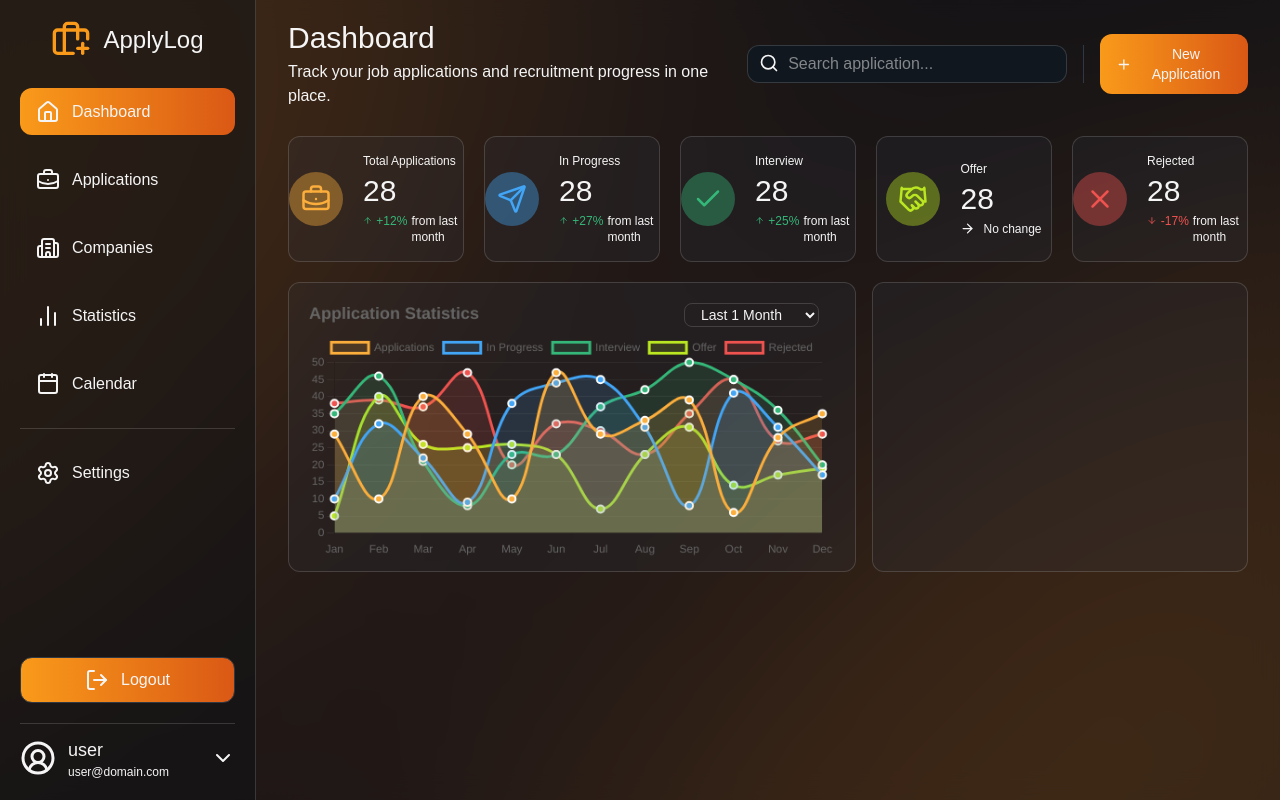
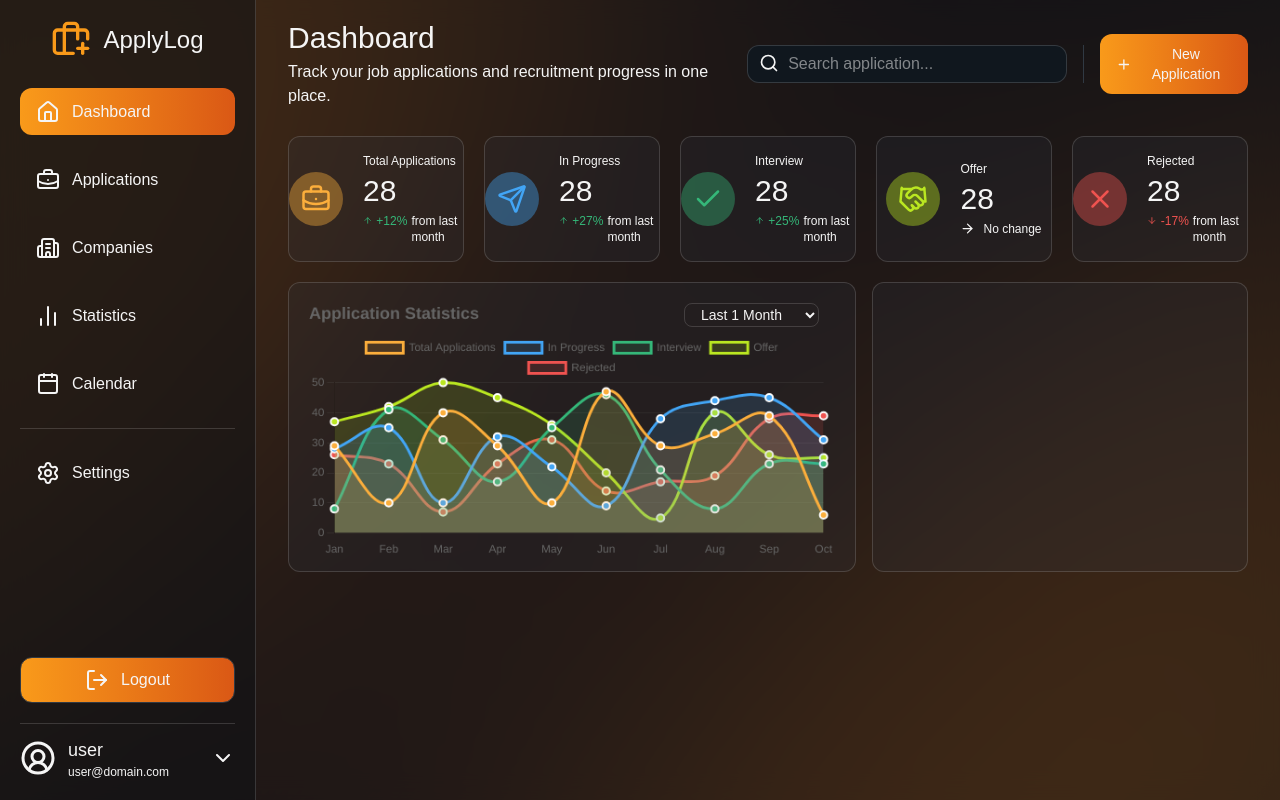
Before and after one commit to MRaihanZ/applylog, a Next.js app in the folder applylog-frontend/: page / in a window 1280 px wide. Built offline with nearby package versions, Linux system fonts and the light colour scheme.

Commit message:
feat: add random data and dataProps for line chart component, remove unwanted labels array index

```diff
--- a/applylog-frontend/app/(dashboard)/_components/dashboardLineChart.tsx
+++ b/applylog-frontend/app/(dashboard)/_components/dashboardLineChart.tsx
@@ -42,90 +42,6 @@ const labels = [
 	"Nov",
 	"Dec",
 ];
-
-// Generate random application data
-const generateRandomData = (min: number, max: number) =>
-	Array.from(
-		{ length: 12 },
-		() => Math.floor(Math.random() * (max - min + 1)) + min,
-	);
-
-//* this data generated by GPT and edited by MRaihanZ
-const data: ChartData<"line"> = {
-	labels,
-	datasets: [
-		{
-			label: "Applications",
-			data: generateRandomData(5, 50),
-			borderColor: "#fbae3c",
-			backgroundColor: "rgba(251, 174, 60, 0.15)",
-			borderWidth: 3,
-			fill: true,
-			tension: 0.4,
-			pointRadius: 4,
-			pointHoverRadius: 7,
-			pointBackgroundColor: "#FBAE3C",
-			pointBorderColor: "#ffffff",
-			pointBorderWidth: 2,
-		},
-		{
-			label: "In Progress",
-			data: generateRandomData(5, 50),
-			borderColor: "#42a5f5",
-			backgroundColor: "rgba(66, 165, 245, 0.15)",
-			borderWidth: 3,
-			fill: true,
-			tension: 0.4,
-			pointRadius: 4,
-			pointHoverRadius: 7,
-			pointBackgroundColor: "#42a5f5",
-			pointBorderColor: "#ffffff",
-			pointBorderWidth: 2,
-		},
-		{
-			label: "Interview",
-			data: generateRandomData(5, 50),
-			borderColor: "#35b779",
-			backgroundColor: "rgba(53, 183, 121, 0.15)",
-			borderWidth: 3,
-			fill: true,
-			tension: 0.4,
-			pointRadius: 4,
-			pointHoverRadius: 7,
-			pointBackgroundColor: "#35b779",
-			pointBorderColor: "#ffffff",
-			pointBorderWidth: 2,
-		},
-		{
-			label: "Offer",
-			data: generateRandomData(5, 50),
-			borderColor: "#bae721",
-			backgroundColor: "rgba(186, 231, 33, 0.15)",
-			borderWidth: 3,
-			fill: true,
-			tension: 0.4,
-			pointRadius: 4,
-			pointHoverRadius: 7,
-			pointBackgroundColor: "#bae721",
-			pointBorderColor: "#ffffff",
-			pointBorderWidth: 2,
-		},
-		{
-			label: "Rejected",
-			data: generateRandomData(5, 50),
-			borderColor: "#ef5350",
-			backgroundColor: "rgba(239, 83, 80, 0.15)",
-			borderWidth: 3,
-			fill: true,
-			tension: 0.4,
-			pointRadius: 4,
-			pointHoverRadius: 7,
-			pointBackgroundColor: "#ef5350",
-			pointBorderColor: "#ffffff",
-			pointBorderWidth: 2,
-		},
-	],
-};
 
 //* this option generated by GPT
 const options: ChartOptions<"line"> = {
@@ -181,8 +97,98 @@ const options: ChartOptions<"line"> = {
 	},
 };
 
-export default function DashboardLineChart() {
+interface Props {
+	dataProps: {
+		TotalApplications: number[];
+		InProgress: number[];
+		Interview: number[];
+		Offer: number[];
+		Rejected: number[];
+	};
+}
+
+export default function DashboardLineChart({ dataProps }: Props) {
 	const dateOptionClassName = "bg-(--custom-border)";
+
+	// remove unwanted labels array index
+	labels.splice(dataProps.TotalApplications.length, 11);
+
+	//* this data generated by GPT and edited by MRaihanZ
+	const data: ChartData<"line"> = {
+		labels,
+		datasets: [
+			{
+				label: "Total Applications",
+				data: dataProps.TotalApplications,
+				borderColor: "#fbae3c",
+				backgroundColor: "rgba(251, 174, 60, 0.15)",
+				borderWidth: 3,
+				fill: true,
+				tension: 0.4,
+				pointRadius: 4,
+				pointHoverRadius: 7,
+				pointBackgroundColor: "#FBAE3C",
+				pointBorderColor: "#ffffff",
+				pointBorderWidth: 2,
+			},
+			{
+				label: "In Progress",
+				data: dataProps.InProgress,
+				borderColor: "#42a5f5",
+				backgroundColor: "rgba(66, 165, 245, 0.15)",
+				borderWidth: 3,
+				fill: true,
+				tension: 0.4,
+				pointRadius: 4,
+				pointHoverRadius: 7,
+				pointBackgroundColor: "#42a5f5",
+				pointBorderColor: "#ffffff",
+				pointBorderWidth: 2,
+			},
+			{
+				label: "Interview",
+				data: dataProps.Interview,
+				borderColor: "#35b779",
+				backgroundColor: "rgba(53, 183, 121, 0.15)",
+				borderWidth: 3,
+				fill: true,
+				tension: 0.4,
+				pointRadius: 4,
+				pointHoverRadius: 7,
+				pointBackgroundColor: "#35b779",
+				pointBorderColor: "#ffffff",
+				pointBorderWidth: 2,
+			},
+			{
+				label: "Offer",
+				data: dataProps.Offer,
+				borderColor: "#bae721",
+				backgroundColor: "rgba(186, 231, 33, 0.15)",
+				borderWidth: 3,
+				fill: true,
+				tension: 0.4,
+				pointRadius: 4,
+				pointHoverRadius: 7,
+				pointBackgroundColor: "#bae721",
+				pointBorderColor: "#ffffff",
+				pointBorderWidth: 2,
+			},
+			{
+				label: "Rejected",
+				data: dataProps.Rejected,
+				borderColor: "#ef5350",
+				backgroundColor: "rgba(239, 83, 80, 0.15)",
+				borderWidth: 3,
+				fill: true,
+				tension: 0.4,
+				pointRadius: 4,
+				pointHoverRadius: 7,
+				pointBackgroundColor: "#ef5350",
+				pointBorderColor: "#ffffff",
+				pointBorderWidth: 2,
+			},
+		],
+	};
 	return (
 		<div className="relative h-72 w-full">
 			<select
--- a/applylog-frontend/app/(dashboard)/page.tsx
+++ b/applylog-frontend/app/(dashboard)/page.tsx
@@ -9,7 +9,21 @@ export const metadata: Metadata = {
 	description: "Dashboard Page | Developed by MRaihanZ",
 };
 
+// Generate random application data
+const generateRandomData = (min: number, max: number) =>
+	Array.from(
+		{ length: 10 },
+		() => Math.floor(Math.random() * (max - min + 1)) + min,
+	);
+
 export default function DashboardPage() {
+	const chartData = {
+		TotalApplications: generateRandomData(5, 50),
+		InProgress: generateRandomData(5, 50),
+		Interview: generateRandomData(5, 50),
+		Offer: generateRandomData(5, 50),
+		Rejected: generateRandomData(5, 50),
+	};
 	return (
 		<>
 			<HeaderDashboard />
@@ -47,7 +61,7 @@ export default function DashboardPage() {
 			</div>
 			<div className="flex flex-wrap justify-between gap-y-4">
 				<div className="basis-[calc(60%-0.5rem)]  bg-(--custom-border)/20 border border-(--custom-border-glass) rounded-xl">
-					<DashboardLineChart />
+					<DashboardLineChart dataProps={chartData} />
 				</div>
 				<div className="basis-[calc(40%-0.5rem)] min-h-72 bg-(--custom-border)/20 border border-(--custom-border-glass) rounded-xl"></div>
 			</div>
```
